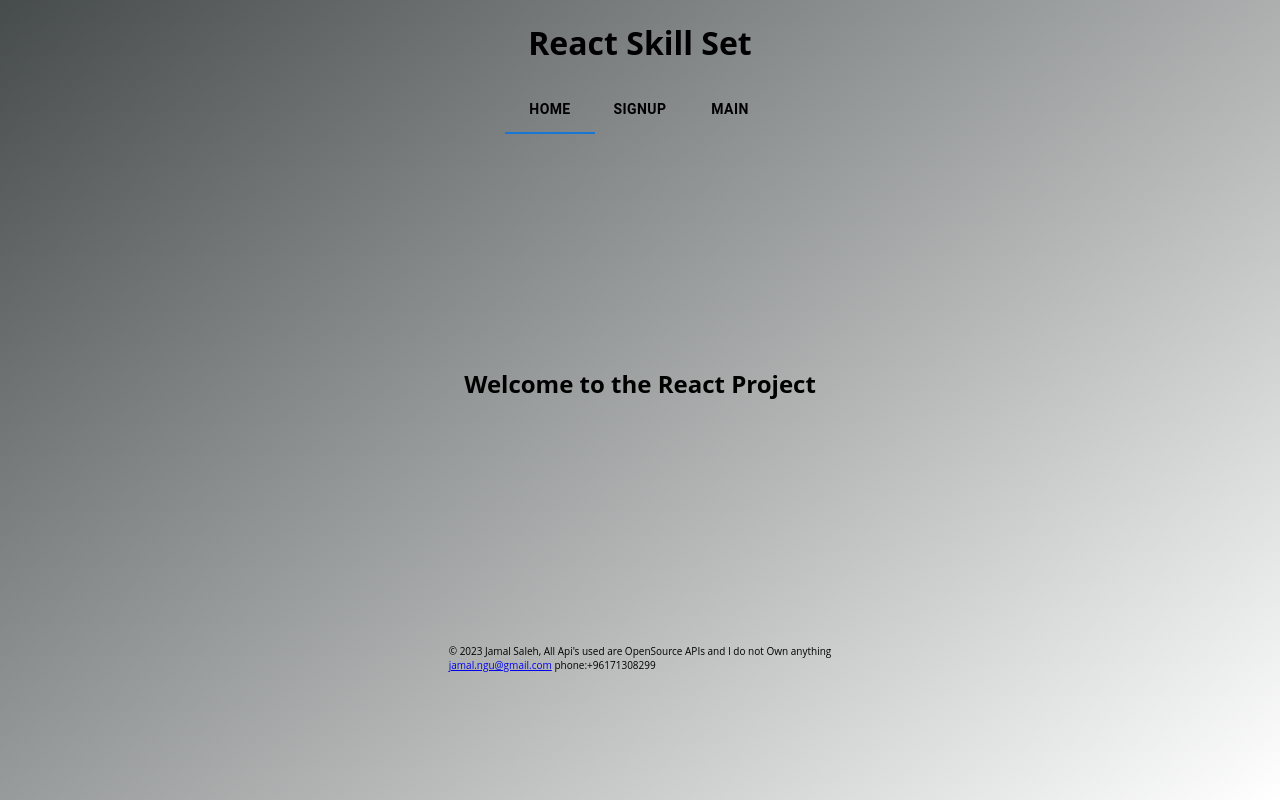
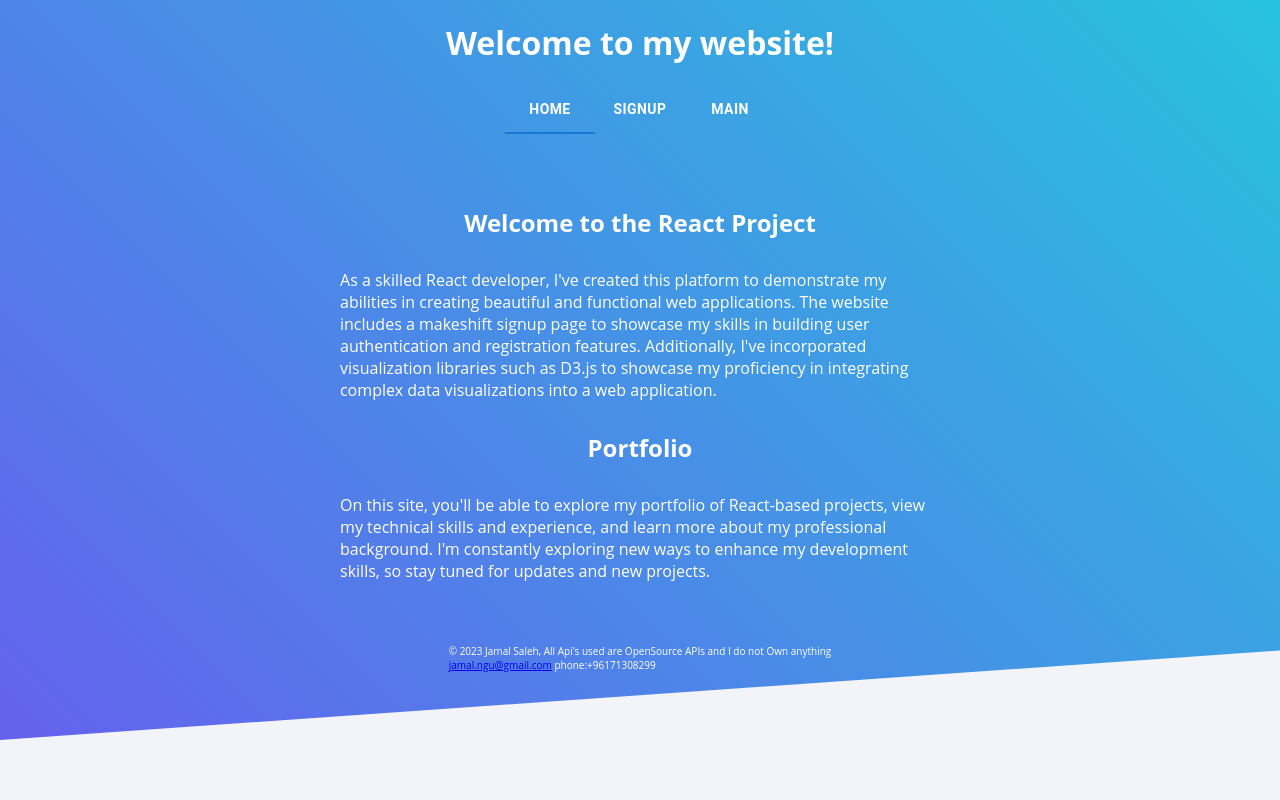
Before and after one commit to Bloodlesss/sign-up-form, a React (Create React App) app: page /Main in a window 1280 px wide. Built offline with nearby package versions, Linux system fonts and the light colour scheme.

Commit message:
adding test constants and modifying css

```diff
--- a/src/App.module.scss
+++ b/src/App.module.scss
@@ -2,8 +2,29 @@
 
 .container {
   position: absolute;
+  width: 100%;
   height: 100%;
-  width: 100%;
+  overflow: hidden;
+}
+.container::before {
+  content: "";
+  position: absolute;
+  top: 0;
+  bottom: 0;
+  left: 0;
+  right: 0;
+  background: linear-gradient(45deg, #665fee 0%, #27c2de 100%);
+}
+.container::after {
+  content: "";
+  position: absolute;
+  height: 200px;
+  width: 130%;
+  background-color: #f2f4f9;
+  -webkit-transform: rotate(-4deg);
+  -ms-transform: rotate(-4deg);
+  transform: rotate(-4deg);
+  z-index: 10;
 }
 .body {
   min-height: 60vh;
--- a/src/components/footer/footerComponents.module.scss
+++ b/src/components/footer/footerComponents.module.scss
@@ -3,4 +3,6 @@
   align-items: center;
   justify-content: center;
   font-size: 10px;
+  z-index: 10;
+  position: relative;
 }
--- a/src/components/form/FormComponent.module.scss
+++ b/src/components/form/FormComponent.module.scss
@@ -7,6 +7,5 @@
     justify-content: center;
     align-items: center;
     row-gap: 10px;
-    position: relative;
   }
 }
--- a/src/components/header/HeaderComponent.module.scss
+++ b/src/components/header/HeaderComponent.module.scss
@@ -3,4 +3,8 @@
   flex-direction: column;
   align-items: center;
   justify-content: center;
+  color: white;
+  h1 {
+    z-index: 1;
+  }
 }
--- a/src/components/header/HeaderComponent.tsx
+++ b/src/components/header/HeaderComponent.tsx
@@ -9,7 +9,7 @@ function HeaderComponent() {
   };
   return (
     <div data-testid={"test-header"} className={style.headerContainer}>
-      <h1>React Skill Set</h1>
+      <h1>Welcome to my website!</h1>
       <div>
         <Tabs
           value={value}
--- a/src/components/signUpFormFields/emailTextField/emailTextFieldComponent.tsx
+++ b/src/components/signUpFormFields/emailTextField/emailTextFieldComponent.tsx
@@ -14,9 +14,18 @@ function EmailTextFieldComponent(props: emailFieldPropsModel) {
     setError,
     formState: { errors },
   } = useFormContext();
-  const debounceFn = useCallback(_debounce(handleDebounceFn, 1000), []);
+  const debounceFn = useCallback((value: string) => {
+    if (errors[fieldName]?.message === "pattern") {
+      setBasicValidation(false);
+    } else {
+      setBasicValidation(true);
+    }
+    _debounce(handleDebounceFn, 1000);
+  }, []);
   const [loading, setLoading] = useState(false);
+  const [basicValidation, setBasicValidation] = useState(false);
   async function handleDebounceFn(inputValue: string) {
+    if (basicValidation) {
       setLoading(true);
       const response = await checkEmailExist(inputValue);
       if (!response)
@@ -26,11 +35,10 @@ function EmailTextFieldComponent(props: emailFieldPropsModel) {
         });
       setLoading(false);
     }
+  }
   function handleChange(event: ChangeEvent<HTMLInputElement>) {
     debounceFn(event.target.value);
   }
-
-  console.log(errors[fieldName]);
 
   return (
     <div className={style.container}>
--- a/src/global.scss
+++ b/src/global.scss
@@ -1,14 +1,13 @@
 $gradient-start: #132631;
 $gradient-end: #48ddb4;
-$color2: #ffffff; // red
-$color3: #464b4b; // teal
+$color2: #ffffff;
+$color3: #464b4b;
 
-$gradient: linear-gradient(322deg, $color2, $color3);
+$gradient: linear-gradient(45deg, #665fee 0%, #27c2de 100%);
 $selected-color: #1e90ff;
-$contrast-color: black; // set a contrasting text color, white in this case
+$contrast-color: white; // set a contrasting text color, white in this case
 
 .container {
   font-family: "Open Sans", sans-serif;
-  background: $gradient;
   color: $contrast-color;
 }
--- a/src/pages/Main/Main.module.scss
+++ b/src/pages/Main/Main.module.scss
@@ -1 +1,23 @@
 @import "../../global.scss";
+.mainContainer {
+  display: flex;
+  flex-direction: column;
+  row-gap: 10px;
+  flex-wrap: wrap;
+  justify-content: center;
+  align-items: center;
+  width: 600px;
+  #intro p {
+    font-size: 24px;
+    line-height: 1.5;
+  }
+
+  #content h2 {
+    font-size: 32px;
+  }
+
+  #content p {
+    font-size: 18px;
+    line-height: 1.5;
+  }
+}
--- a/src/pages/Main/Main.tsx
+++ b/src/pages/Main/Main.tsx
@@ -2,9 +2,30 @@ import React from "react";
 import styles from "./Main.module.scss";
 function Main() {
   return (
-    <>
+    <div className={styles.mainContainer}>
       <h2>Welcome to the React Project</h2>
-    </>
+      <div id="intro">
+        <label>
+          As a skilled React developer, I've created this platform to
+          demonstrate my abilities in creating beautiful and functional web
+          applications. The website includes a makeshift signup page to showcase
+          my skills in building user authentication and registration features.
+          Additionally, I've incorporated visualization libraries such as D3.js
+          to showcase my proficiency in integrating complex data visualizations
+          into a web application.
+        </label>
+      </div>
+      <h2>Portfolio</h2>
+      <div id="content">
+        <label>
+          On this site, you'll be able to explore my portfolio of React-based
+          projects, view my technical skills and experience, and learn more
+          about my professional background. I'm constantly exploring new ways to
+          enhance my development skills, so stay tuned for updates and new
+          projects.
+        </label>
+      </div>
+    </div>
   );
 }
 export default Main;
--- a/src/pages/SignUp/SignUp.tsx
+++ b/src/pages/SignUp/SignUp.tsx
@@ -1,9 +1,11 @@
 import React from "react";
 import FormComponent from "../../components/form/FormComponent";
-import styles from "./SignUp.module.scss"
-function SignUp(){
-return (
-    <FormComponent></FormComponent>
-)
+import styles from "./SignUp.module.scss";
+function SignUp() {
+  return (
+    <div>
+      <FormComponent></FormComponent>
+    </div>
+  );
 }
-export default SignUp
+export default SignUp;
--- a/src/services/auth.service.ts
+++ b/src/services/auth.service.ts
@@ -7,6 +7,7 @@ import { UserInfo } from "../models/userInfoModel";
 export const checkEmailExist = async (
   value: string
 ): Promise<ValidateResult> => {
+  return false;
   const apiUrl = process.env.REACT_APP_emailVerificationUrl as string;
   const verificationKey = process.env.REACT_APP_emailVerificationKey as string;
   const headers = {
```
Also changed, not shown: src/enums/testing-constants.ts (added, +11 -0 lines), 2 other files (tests, documents, lock files or other folders). Lines whose indentation alone changed are shown as unchanged.
